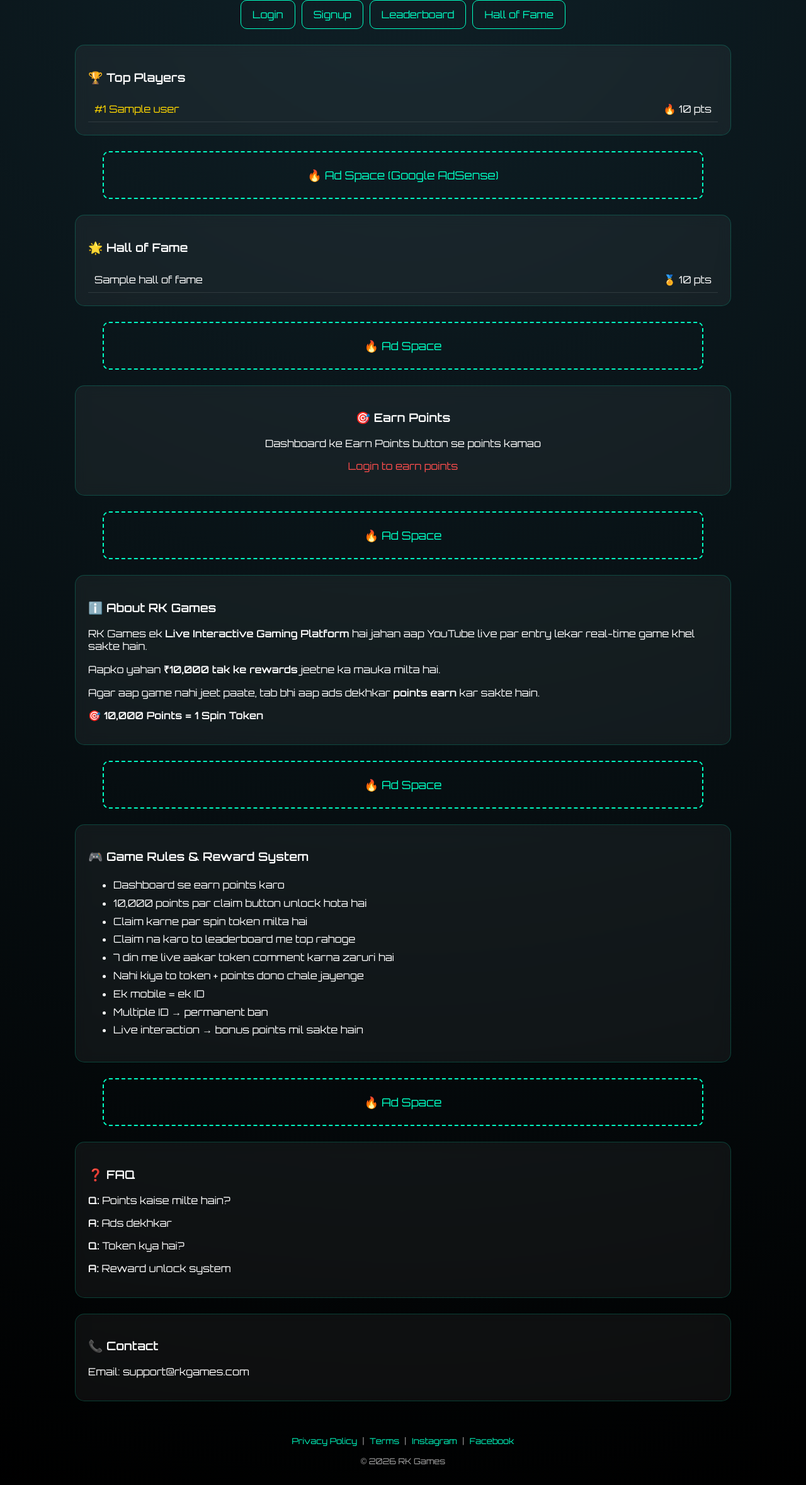
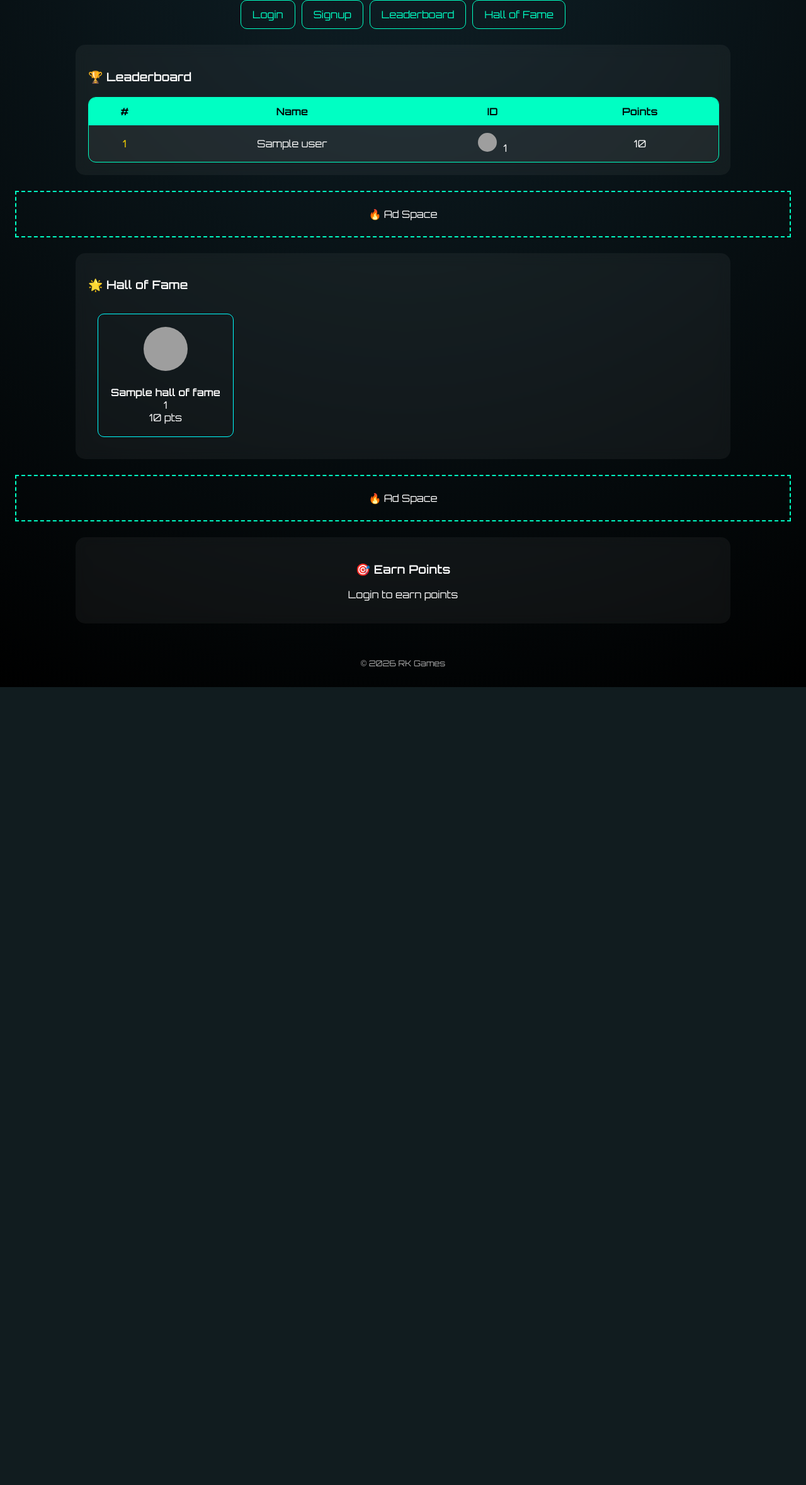
Before and after one commit to RKSTUDIOGAMES/rk-game-platform, a Flask app: page /home in a window 1280 px wide. Shown: the part 163-2521 px from the top of the page at 63% size. After the commit the page ends 1254 px from the top, so only its background shows below. Run offline with Flask 3, Linux system fonts and the light colour scheme; a database or web service that is not in the repository returns one stand-in record (values such as "Sample title"); some libraries are stand-ins or nearby versions; grey boxes are pictures that could not be loaded.

Commit message:
Update home.html

```diff
--- a/templates/home.html
+++ b/templates/home.html
@@ -54,13 +54,10 @@ body{
     border:1px solid #00ffc3;
     color:#00ffc3;
     text-decoration:none;
-    transition:0.3s;
-    cursor:pointer;
 }
 .btn:hover{
     background:#00ffc3;
     color:black;
-    box-shadow:0 0 15px #00ffc3;
 }
 
 /* SECTION */
@@ -72,28 +69,57 @@ body{
     border-radius:15px;
     background:rgba(255,255,255,0.05);
     backdrop-filter:blur(10px);
-    border:1px solid rgba(0,255,200,0.2);
 }
 
-/* PLAYER */
-.player{
-    display:flex;
-    justify-content:space-between;
-    padding:10px;
-    border-bottom:1px solid rgba(255,255,255,0.1);
+/* TABLE (Leaderboard same) */
+.table-box{
+    width:100%;
+    margin-top:20px;
+    border-radius:12px;
+    border:1px solid #00ffc3;
+    overflow:hidden;
+}
+table{
+    width:100%;
+    border-collapse:collapse;
+}
+th, td{
+    padding:12px;
+    text-align:center;
+}
+th{
+    background:#00ffc3;
+    color:black;
+}
+tr:nth-child(even){
+    background:rgba(255,255,255,0.05);
+}
+.top1{color:gold;}
+.top2{color:silver;}
+.top3{color:#cd7f32;}
+
+/* HOF CARDS */
+.card{
+    display:inline-block;
+    margin:15px;
+    padding:20px;
+    border:1px solid cyan;
+    border-radius:10px;
+    text-align:center;
+}
+.card img{
+    width:70px;
+    height:70px;
+    border-radius:50%;
 }
 
 /* ADS */
 .ad{
     width:92%;
-    max-width:900px;
     margin:25px auto;
     padding:25px;
     text-align:center;
     border:2px dashed #00ffc3;
-    border-radius:10px;
-    color:#00ffc3;
-    font-size:18px;
 }
 
 /* FOOTER */
@@ -105,25 +131,20 @@ body{
 }
 .footer a{
     color:#00ffc3;
-    margin:5px;
-    text-decoration:none;
 }
 </style>
 </head>
 
 <body>
 
-<!-- 📢 ANNOUNCEMENT -->
 <div class="announcement">
 <span>📢 {{announcement}}</span>
 </div>
 
-<!-- 🎮 HEADER -->
 <div class="header">
 <h1>🎮 RK GAMES</h1>
 </div>
 
-<!-- 🔘 BUTTONS -->
 <div class="top-buttons">
 
 {% if logged_in %}
@@ -138,164 +159,96 @@ body{
 
 </div>
 
-<!-- 🏆 LEADERBOARD -->
+<!-- 🏆 LEADERBOARD (SAME DESIGN) -->
 <div class="section">
-<h3>🏆 Top Players</h3>
+<h3>🏆 Leaderboard</h3>
 
-{% if top %}
-    {% for u in top %}
-    <div class="player">
-        <span style="
-        {% if loop.index == 1 %}color:gold;
-        {% elif loop.index == 2 %}color:silver;
-        {% elif loop.index == 3 %}color:#cd7f32;
+<div class="table-box">
+<table>
+<tr>
+<th>#</th>
+<th>Name</th>
+<th>ID</th>
+<th>Points</th>
+</tr>
+
+{% for user in top %}
+<tr>
+<td class="
+{% if loop.index==1 %}top1
+{% elif loop.index==2 %}top2
+{% elif loop.index==3 %}top3
 {% endif %}
 ">
-        #{{loop.index}} {{u[0]}}
-        </span>
-        <span>🔥 {{u[2]}} pts</span>
+{{loop.index}}
+</td>
+
+<td>{{user[0]}}</td>
+
+<td>
+<img src="https://unavatar.io/youtube/{{user[1]}}"
+style="width:30px;height:30px;border-radius:50%;margin-right:6px;"
+onerror="this.src='https://via.placeholder.com/30'">
+{{user[1]}}
+</td>
+
+<td>{{user[2]}}</td>
+</tr>
+{% endfor %}
+
+</table>
+</div>
+</div>
+
+<div class="ad">🔥 Ad Space</div>
+
+<!-- 🌟 HALL OF FAME (SAME DESIGN) -->
+<div class="section">
+<h3>🌟 Hall of Fame</h3>
+
+{% for u in hof %}
+<div class="card">
+
+<img src="https://unavatar.io/youtube/{{u[1]}}"
+onerror="this.src='https://i.imgur.com/6VBx3io.png'">
+
+<br><br>
+<b>{{u[0]}}</b><br>
+{{u[1]}}<br>
+{{u[2]}} pts
+
 </div>
 {% endfor %}
+
+</div>
+
+<div class="ad">🔥 Ad Space</div>
+
+<!-- EARN -->
+<div class="section" style="text-align:center;">
+<h3>🎯 Earn Points</h3>
+
+{% if logged_in %}
+<button onclick="startAd(30)" class="btn">30s Ad</button>
+<button onclick="startAd(60)" class="btn">60s Ad</button>
 {% else %}
-<p style="text-align:center;color:#888;">No players yet</p>
+<p>Login to earn points</p>
 {% endif %}
 
 </div>
 
-<!-- 💰 AD -->
-<div class="ad">🔥 Ad Space (Google AdSense)</div>
-
-<!-- 🌟 HOF -->
-<div class="section">
-<h3>🌟 Hall of Fame</h3>
-
-{% if hof %}
-    {% for u in hof %}
-    <div class="player">
-        <span>{{u[0]}}</span>
-        <span>🏅 {{u[2]}} pts</span>
-    </div>
-    {% endfor %}
-{% else %}
-<p style="text-align:center;color:#888;">No Hall of Fame players</p>
-{% endif %}
-
-</div>
-
-<!-- 💰 AD -->
-<div class="ad">🔥 Ad Space</div>
-
-<!-- 🎯 EARN -->
-<div class="section" style="text-align:center;">
-<h3>🎯 Earn Points</h3>
-<p>Dashboard ke Earn Points button se points kamao</p>
-
-{% if logged_in %}
-<button onclick="startAd(30)" class="btn">Watch 30s Ad</button>
-<button onclick="startAd(60)" class="btn">Watch 60s Ad</button>
-{% else %}
-<p style="color:#ff4d4d;">Login to earn points</p>
-{% endif %}
-
-</div>
-
-<!-- 💰 AD -->
-<div class="ad">🔥 Ad Space</div>
-
-<!-- ℹ️ ABOUT -->
-<div class="section">
-<h3>ℹ️ About RK Games</h3>
-
-<p>
-RK Games ek <b>Live Interactive Gaming Platform</b> hai jahan aap YouTube live par entry lekar real-time game khel sakte hain.
-</p>
-
-<p>
-Aapko yahan <b>₹10,000 tak ke rewards</b> jeetne ka mauka milta hai.
-</p>
-
-<p>
-Agar aap game nahi jeet paate, tab bhi aap ads dekhkar <b>points earn</b> kar sakte hain.
-</p>
-
-<p><b>🎯 10,000 Points = 1 Spin Token</b></p>
-
-</div>
-
-<!-- 💰 AD -->
-<div class="ad">🔥 Ad Space</div>
-
-<!-- 🎮 RULES -->
-<div class="section">
-<h3>🎮 Game Rules & Reward System</h3>
-
-<ul style="line-height:1.8;">
-
-<li>Dashboard se earn points karo</li>
-<li>10,000 points par claim button unlock hota hai</li>
-<li>Claim karne par spin token milta hai</li>
-<li>Claim na karo to leaderboard me top rahoge</li>
-<li>7 din me live aakar token comment karna zaruri hai</li>
-<li>Nahi kiya to token + points dono chale jayenge</li>
-<li>Ek mobile = ek ID</li>
-<li>Multiple ID → permanent ban</li>
-<li>Live interaction → bonus points mil sakte hain</li>
-
-</ul>
-
-</div>
-
-<!-- 💰 AD -->
-<div class="ad">🔥 Ad Space</div>
-
-<!-- ❓ FAQ -->
-<div class="section">
-<h3>❓ FAQ</h3>
-
-<p><b>Q:</b> Points kaise milte hain?</p>
-<p><b>A:</b> Ads dekhkar</p>
-
-<p><b>Q:</b> Token kya hai?</p>
-<p><b>A:</b> Reward unlock system</p>
-
-</div>
-
-<!-- 📞 CONTACT -->
-<div class="section">
-<h3>📞 Contact</h3>
-<p>Email: support@rkgames.com</p>
-</div>
-
-<!-- FOOTER -->
 <div class="footer">
-<a href="/privacy">Privacy Policy</a> |
-<a href="/terms">Terms</a> |
-<a href="https://instagram.com" target="_blank">Instagram</a> |
-<a href="https://facebook.com" target="_blank">Facebook</a>
-
-<br><br>
 © 2026 RK Games
 </div>
 
 <script>
 function startAd(sec){
-
-    let btns = document.querySelectorAll("button");
-    btns.forEach(b => b.disabled = true);
-
 fetch("/start_ad",{
 method:"POST",
 headers:{"Content-Type":"application/json"},
 body:JSON.stringify({duration:sec})
 })
-    .then(()=>{
-        alert("Ad Started "+sec+" sec");
-
-        setTimeout(()=>{
-            btns.forEach(b => b.disabled = false);
-        }, 5000);
-
-    });
+.then(()=>alert("Ad Started"));
 }
 </script>
 
```
Lines whose indentation alone changed are shown as unchanged.
